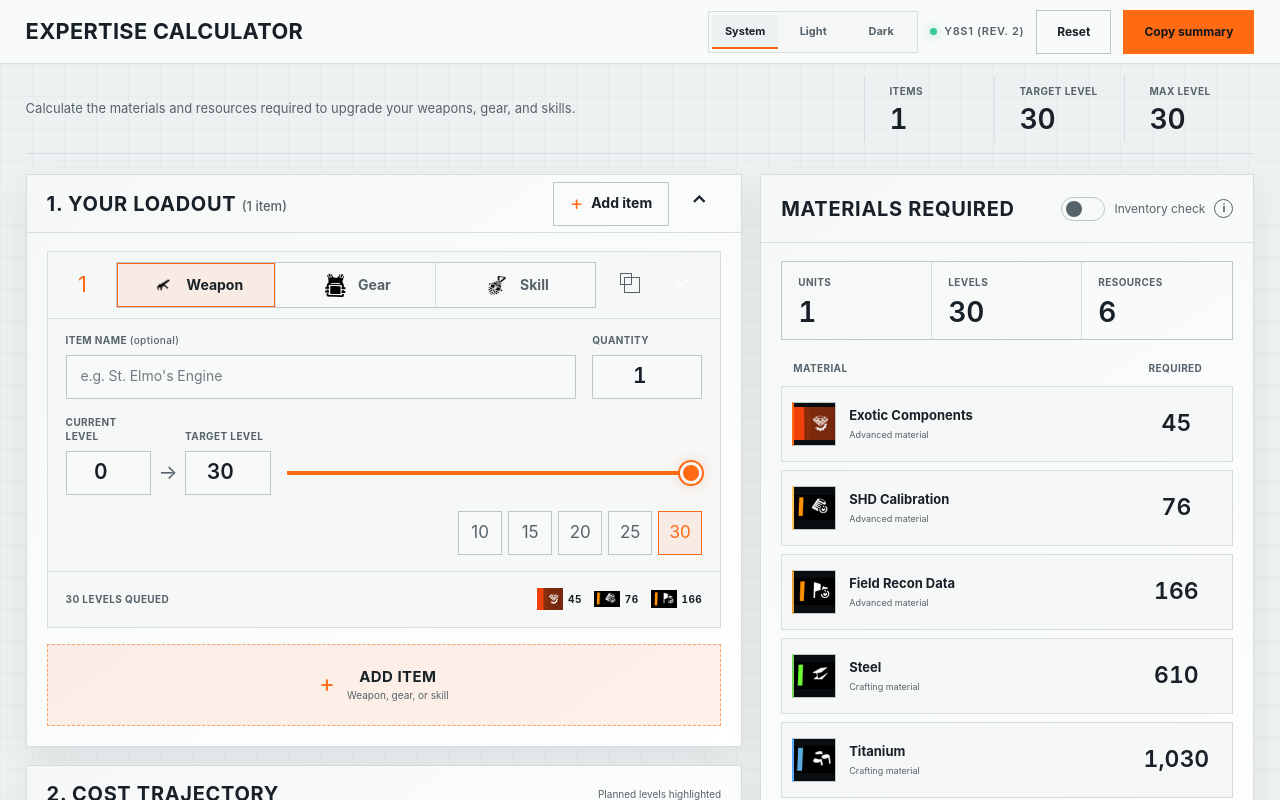
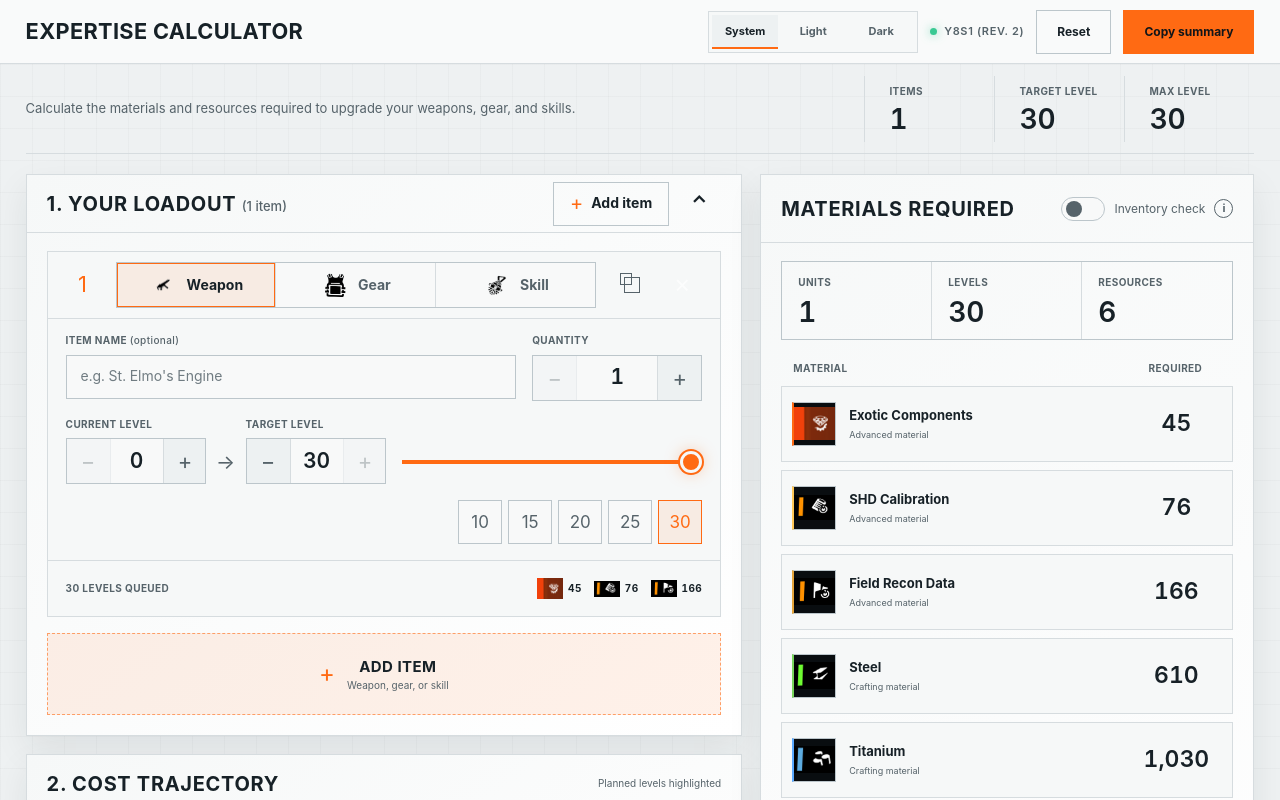
Before and after one commit to skuldgerry/division2-expertise-calculator, a Next.js app: page / in a window 1280 px wide. Shown: the top 800 px of the page. Built offline with nearby package versions, Linux system fonts and the light colour scheme; a web font is replaced by a local one.

Commit message:
Improve level and quantity steppers

```diff
--- a/app/ExpertisePlanner.tsx
+++ b/app/ExpertisePlanner.tsx
@@ -49,6 +49,49 @@ function clamp(value: number, min: number, max: number) {
 
 function itemLabel(item: PlanItem, index: number) {
   return item.name.trim() || `${CATEGORIES[item.category].label} ${index + 1}`;
+}
+
+type NumberStepperProps = {
+  label: string;
+  value: number;
+  min: number;
+  max: number;
+  onChange: (value: number) => void;
+};
+
+function NumberStepper({ label, value, min, max, onChange }: NumberStepperProps) {
+  const setValue = (nextValue: number) => onChange(clamp(nextValue, min, max));
+
+  return (
+    <div className="number-stepper" role="group" aria-label={`${label} controls`}>
+      <button
+        type="button"
+        aria-label={`Decrease ${label}`}
+        disabled={value <= min}
+        onClick={() => setValue(value - 1)}
+      >
+        <span aria-hidden="true">−</span>
+      </button>
+      <input
+        type="number"
+        inputMode="numeric"
+        step="1"
+        min={min}
+        max={max}
+        value={value}
+        aria-label={label}
+        onChange={(event) => setValue(Number(event.target.value))}
+      />
+      <button
+        type="button"
+        aria-label={`Increase ${label}`}
+        disabled={value >= max}
+        onClick={() => setValue(value + 1)}
+      >
+        <span aria-hidden="true">+</span>
+      </button>
+    </div>
+  );
 }
 
 export function ExpertisePlanner() {
@@ -363,41 +406,41 @@ export function ExpertisePlanner() {
                                 placeholder={item.category === "weapon" ? "e.g. St. Elmo's Engine" : item.category === "gear" ? "e.g. Striker's Kneepads" : "e.g. Assault Turret"}
                               />
                             </label>
-                            <label className="quantity-field">
+                            <div className="quantity-field">
                               <span>Quantity</span>
-                              <input
-                                type="number"
-                                min="1"
-                                max="12"
+                              <NumberStepper
+                                label={`Quantity for item ${index + 1}`}
+                                min={1}
+                                max={12}
                                 value={item.quantity}
-                                onChange={(event) => updateItem(item.id, { quantity: clamp(Number(event.target.value), 1, 12) })}
+                                onChange={(quantity) => updateItem(item.id, { quantity })}
                               />
-                            </label>
+                            </div>
                           </div>
 
                           <div className="level-editor">
                             <div className="level-values">
-                              <label>
+                              <div className="level-control">
                                 <span>Current level</span>
-                                <input
-                                  type="number"
-                                  min="0"
+                                <NumberStepper
+                                  label={`Current level for ${itemLabel(item, index)}`}
+                                  min={0}
                                   max={item.target}
                                   value={item.start}
-                                  onChange={(event) => updateItem(item.id, { start: clamp(Number(event.target.value), 0, item.target) })}
+                                  onChange={(start) => updateItem(item.id, { start })}
                                 />
-                              </label>
+                              </div>
                               <span className="level-arrow" aria-hidden="true">→</span>
-                              <label>
+                              <div className="level-control">
                                 <span>Target level</span>
-                                <input
-                                  type="number"
+                                <NumberStepper
+                                  label={`Target level for ${itemLabel(item, index)}`}
                                   min={item.start}
                                   max={MAX_EXPERTISE_LEVEL}
                                   value={item.target}
-                                  onChange={(event) => updateItem(item.id, { target: clamp(Number(event.target.value), item.start, MAX_EXPERTISE_LEVEL) })}
+                                  onChange={(target) => updateItem(item.id, { target })}
                                 />
-                              </label>
+                              </div>
                             </div>
                             <label className="range-label">
                               <span className="sr-only">Target Expertise level for {itemLabel(item, index)}</span>
--- a/app/globals.css
+++ b/app/globals.css
@@ -294,8 +294,9 @@ main {
 
 .summary-readout span,
 .resource-columns span,
-.item-fields label > span,
-.level-values label > span,
+.item-fields > label > span,
+.quantity-field > span,
+.level-control > span,
 .manifest-summary span {
   color: var(--muted);
   font-size: 10px;
@@ -537,12 +538,13 @@ main {
 .item-fields {
   display: grid;
   padding: 14px 18px 0;
-  grid-template-columns: minmax(0, 1fr) 110px;
+  grid-template-columns: minmax(0, 1fr) 170px;
   gap: 16px;
 }
 
 .item-fields label,
-.level-values label {
+.quantity-field,
+.level-control {
   display: flex;
   flex-direction: column;
   gap: 7px;
@@ -570,27 +572,82 @@ input::placeholder {
   color: var(--faint);
 }
 
-.quantity-field input,
-.level-values input {
+.number-stepper input {
   font-family: var(--display);
   font-size: 21px;
   font-weight: 600;
   text-align: center;
 }
 
+.number-stepper {
+  display: grid;
+  min-width: 0;
+  grid-template-columns: 44px minmax(52px, 1fr) 44px;
+  overflow: hidden;
+  border: 1px solid var(--line-strong);
+  background: var(--field);
+}
+
+.number-stepper button {
+  display: grid;
+  min-width: 44px;
+  min-height: 44px;
+  padding: 0;
+  place-items: center;
+  border: 0;
+  background: var(--panel-soft);
+  color: var(--muted);
+  cursor: pointer;
+  font-size: 22px;
+  line-height: 1;
+}
+
+.number-stepper button:first-child {
+  border-right: 1px solid var(--line);
+}
+
+.number-stepper button:last-child {
+  border-left: 1px solid var(--line);
+}
+
+.number-stepper button:hover:not(:disabled) {
+  background: var(--orange-soft);
+  color: var(--orange);
+}
+
+.number-stepper button:disabled {
+  color: var(--faint);
+  opacity: 0.42;
+}
+
+.number-stepper input[type="number"] {
+  min-width: 0;
+  min-height: 44px;
+  padding: 0 4px;
+  appearance: textfield;
+  border: 0;
+  background: transparent;
+}
+
+.number-stepper input[type="number"]::-webkit-inner-spin-button,
+.number-stepper input[type="number"]::-webkit-outer-spin-button {
+  margin: 0;
+  appearance: none;
+}
+
 .level-editor {
   display: grid;
   padding: 16px 18px;
-  grid-template-columns: 205px minmax(130px, 1fr) auto;
+  grid-template-columns: 320px minmax(130px, 1fr) auto;
   align-items: end;
   gap: 16px;
 }
 
 .level-values {
   display: grid;
-  grid-template-columns: 1fr 22px 1fr;
+  grid-template-columns: minmax(138px, 1fr) 24px minmax(138px, 1fr);
   align-items: end;
-  gap: 6px;
+  gap: 8px;
 }
 
 .level-arrow {
@@ -1176,7 +1233,7 @@ footer a:hover {
   }
 
   .level-editor {
-    grid-template-columns: 205px minmax(120px, 1fr);
+    grid-template-columns: 320px minmax(120px, 1fr);
   }
 
   .quick-targets {
@@ -1302,7 +1359,7 @@ footer a:hover {
 
   .item-fields {
     padding: 14px 14px 0;
-    grid-template-columns: minmax(0, 1fr) 90px;
+    grid-template-columns: minmax(0, 1fr) 170px;
   }
 
   .level-editor {
@@ -1461,7 +1518,16 @@ footer a:hover {
   }
 
   .quantity-field {
-    max-width: 110px;
+    max-width: 170px;
+  }
+
+  .level-values {
+    grid-template-columns: 1fr;
+  }
+
+  .level-arrow {
+    min-height: 24px;
+    transform: rotate(90deg);
   }
 
   .item-cost-preview > div {
```
Also changed, not shown: 1 other file (tests, documents, lock files or other folders).
